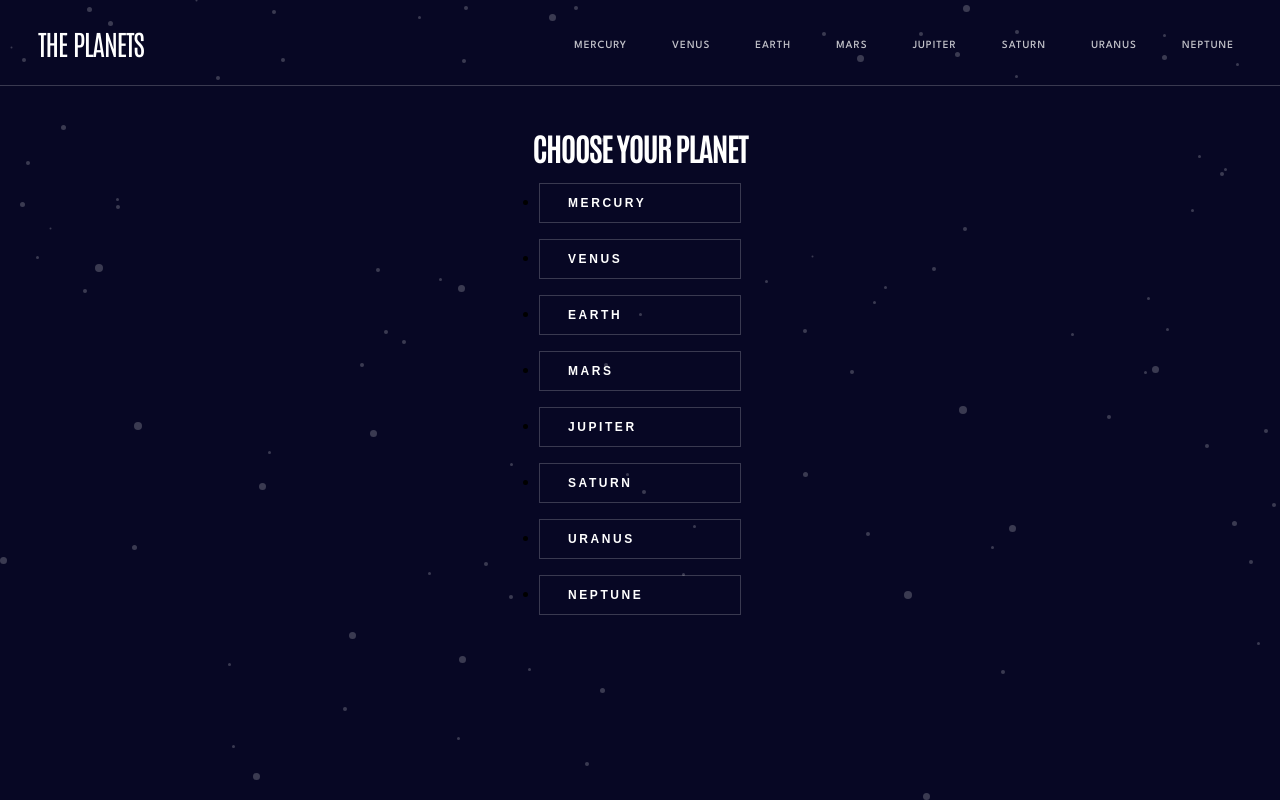
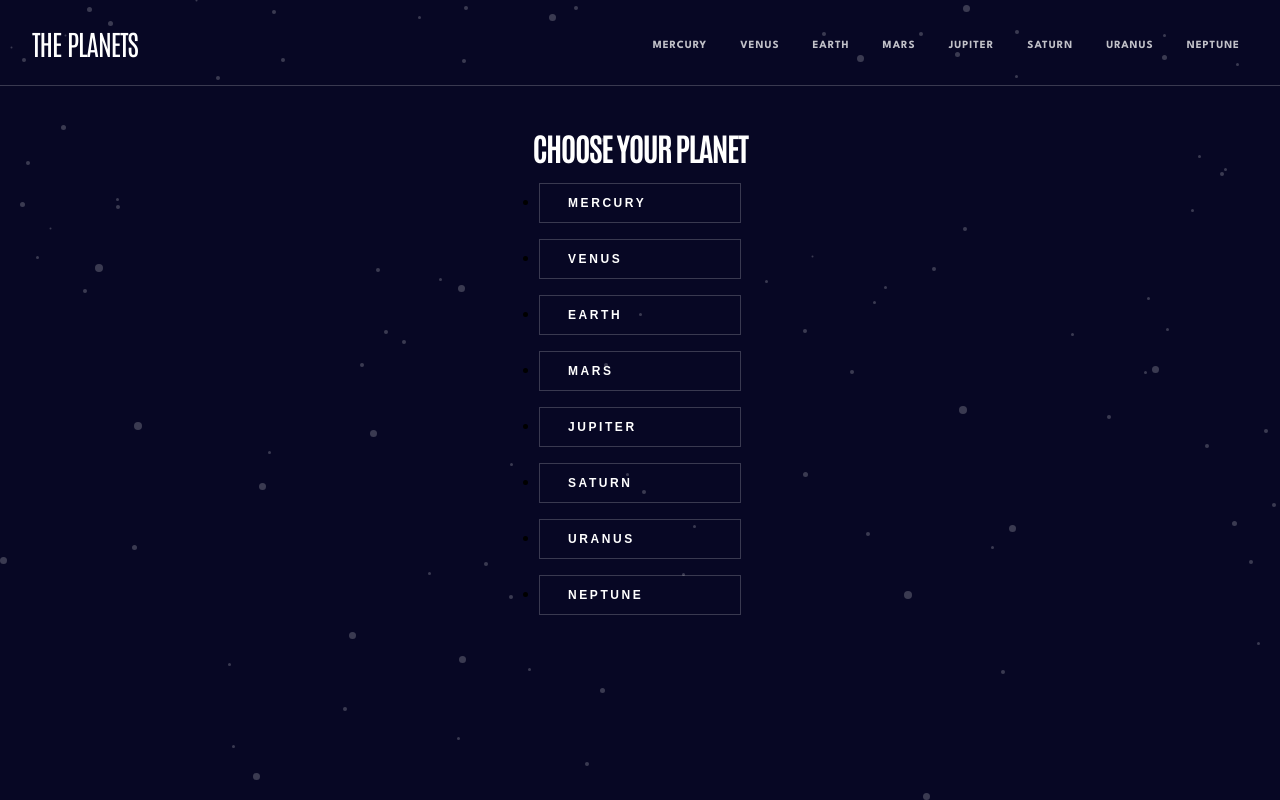
Before and after one commit to mseidel819/planet-facts, a Next.js app: page / in a window 1280 px wide. Built offline with nearby package versions, Linux system fonts and the light colour scheme.

Commit message:
sh match

```diff
--- a/src/components/nav-bar/nav-bar.module.scss
+++ b/src/components/nav-bar/nav-bar.module.scss
@@ -22,6 +22,7 @@
 }
 
 .nav_title {
+  padding: 0;
   font-size: 28px;
   font-family: var(--header-font);
   font-weight: 400;
@@ -35,13 +36,14 @@
 
 .planets {
   font-family: var(--body-font);
-  font-weight: 500;
+  font-weight: 700;
   font-size: 11px;
   text-transform: uppercase;
   color: var(--white);
   letter-spacing: 1px;
   cursor: pointer;
   opacity: 0.75;
+  padding: 0;
   padding-top: 36px;
   padding-bottom: 35px;
   border: none;
--- a/src/components/planet-content/main-content.component.tsx
+++ b/src/components/planet-content/main-content.component.tsx
@@ -89,6 +89,7 @@ const MainContent = ({ data }: MainProps) => {
           />
           {section === "geology" && (
             <Image
+              priority
               className={styles.imgSpan}
               height={toolTip[view].height}
               width={toolTip[view].width}
@@ -127,7 +128,7 @@ const MainContent = ({ data }: MainProps) => {
               active={section === "structure"}
               onClick={() => setSection("structure")}>
               <span className={styles.span}>02</span>
-              <p className={styles.buttonText}>Internal Structure</p>
+              <p className={styles.buttonText}>Internal&nbsp;Structure</p>
             </Button>
             <Button
               color={data.name.toLowerCase()}
--- a/src/components/planet-content/main-content.module.scss
+++ b/src/components/planet-content/main-content.module.scss
@@ -101,6 +101,8 @@
   @include respond-to("small") {
     display: block;
     max-width: 280px;
+    max-width: 350px;
+    margin-top: 25px;
   }
 }
 
--- a/src/styles/globals.scss
+++ b/src/styles/globals.scss
@@ -114,6 +114,7 @@ li {
   font-size: 11px;
   line-height: 25px;
   color: var(--white);
+  text-transform: none;
 
   @include respond-to("medium") {
     font-size: 14px;
```
